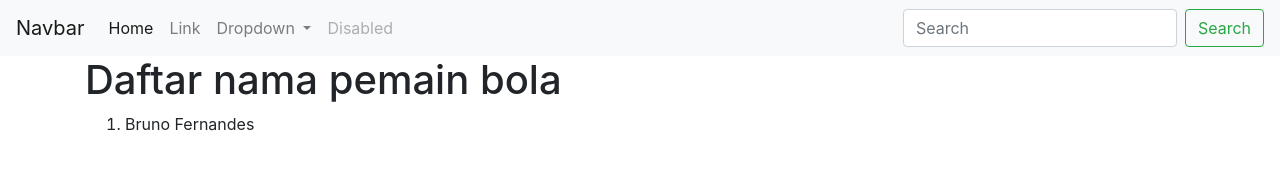
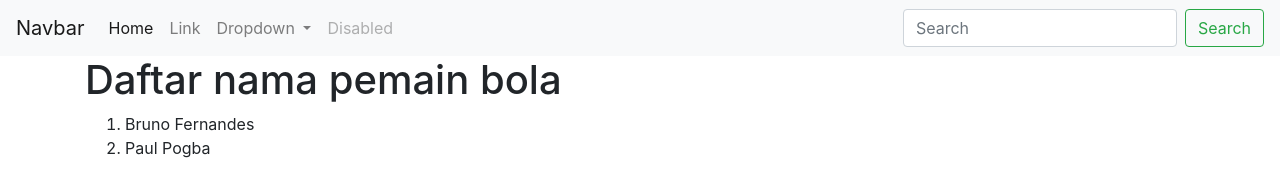
Before and after one commit to the-greatest-team-ever/yusube, a plain HTML site: page client/index.html in a window 1280 px wide. Drawn offline with nearby package versions, Linux system fonts and the light colour scheme.

Commit message:
Adding Paul Pogba

```diff
--- a/client/index.html
+++ b/client/index.html
@@ -47,6 +47,7 @@
     <h1>Daftar nama pemain bola</h1>
     <ol>
       <li>Bruno Fernandes</li>
+      <li>Paul Pogba</li>
     </ol>
   </div>
 </body>
```
